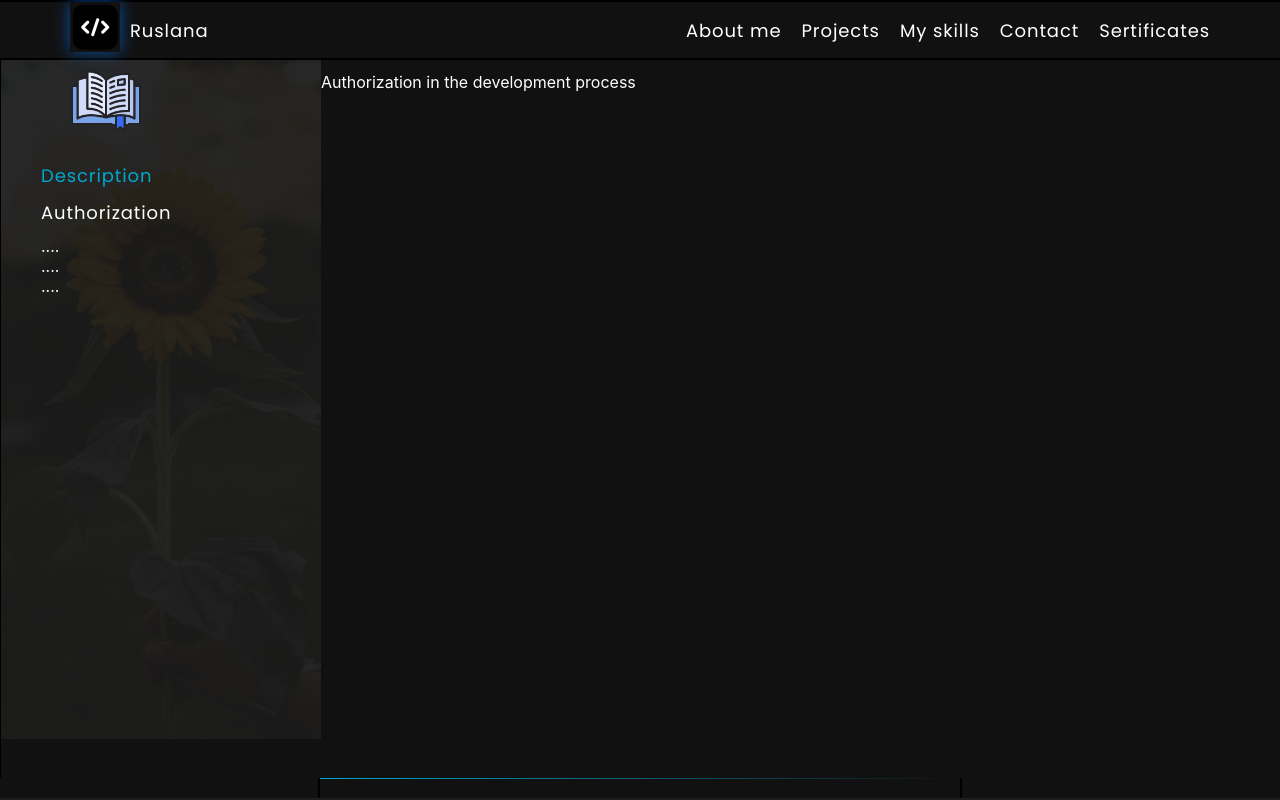
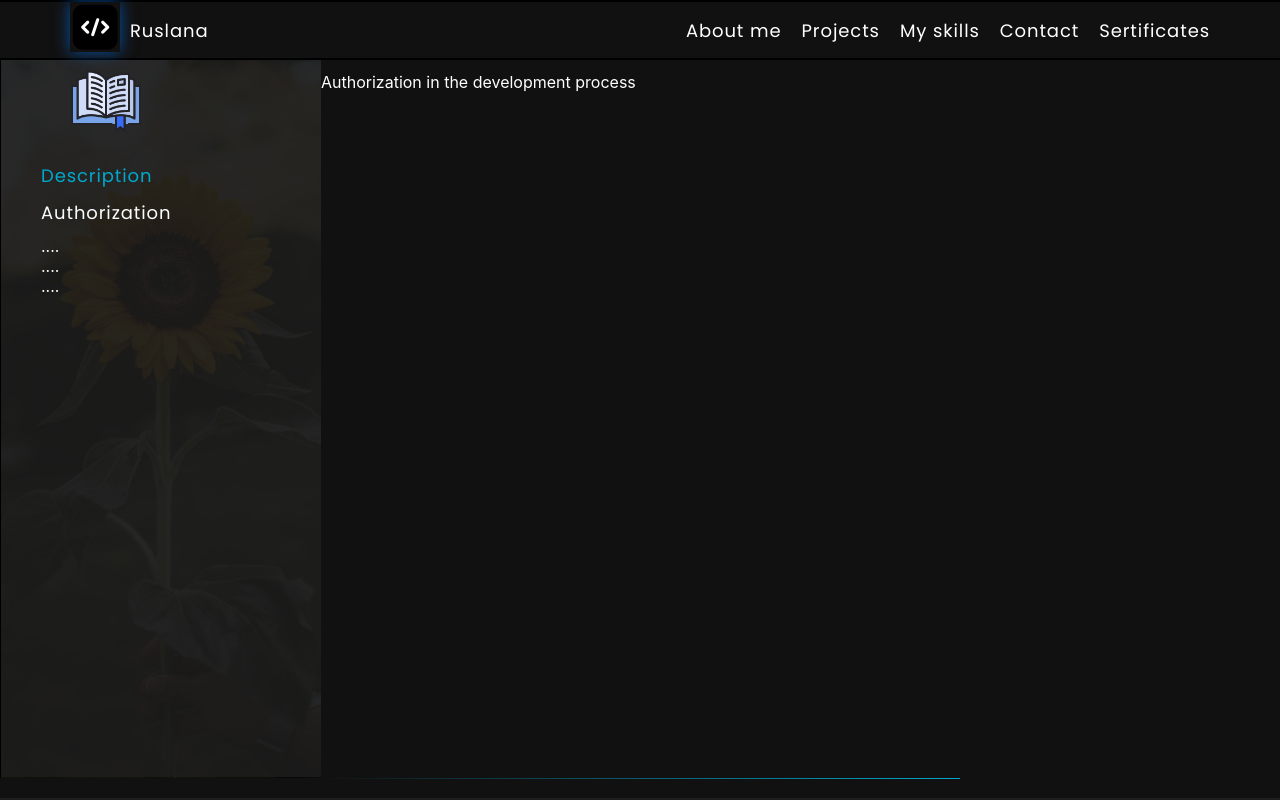
Before and after one commit to Ruwiseturtle/myportfolio, a React (Create React App) app: page /#/MenuPage/Authorization in a window 1280 px wide. Built offline with nearby package versions, Linux system fonts and the light colour scheme.

Commit message:
description

```diff
--- a/src/components/DescriptionMenu/DescriptionMenu.jsx
+++ b/src/components/DescriptionMenu/DescriptionMenu.jsx
@@ -12,7 +12,8 @@ const DescriptionMenu = () => {
         concepts to showcase my growth as a developer. Over time, you’ll find
         more examples of my work here, from innovative solutions to experimental
         projects. Thank you for taking the time to explore this page, and I hope
-        it inspires you to see the range of what I can create!"
+        it inspires you to see the range of what I can create!".
+        <p className={style.descriptionText2}>To view the menu, click on the book!</p>
       </p>
     </div>
   );
--- a/src/components/DescriptionMenu/DescriptionMenu.module.css
+++ b/src/components/DescriptionMenu/DescriptionMenu.module.css
@@ -24,3 +24,12 @@
    letter-spacing: 0.05em;
    color: white;
 }
+
+.descriptionText2{
+     text-align: justify;
+    font-weight: 300;
+   font-size: 16px;
+   line-height: 17px;
+   letter-spacing: 0.05em;
+   color: #00A8CD;
+}
--- a/src/components/Footer/Footer.css
+++ b/src/components/Footer/Footer.css
@@ -2,15 +2,15 @@
   max-width: 1280px;
   height: 20px;
   background-color: rgb(18, 17, 17);
-  border-left: 2px solid #000000;
-  border-right: 2px solid #000000;
+  /* border-left: 2px solid #000000;
+  border-right: 2px solid #000000; */
 }
 
 .line-footer{
   width: calc(100vw / 2);
   height: 1px;
   background: linear-gradient(
-    to right, /* напрямок градієнту: відверху вниз */
+    to left, /* напрямок градієнту: відверху вниз */
     rgba(0, 168, 205), /* початковий колір */
     rgba(0, 168, 205, 0) /* кінцевий колір */
   );
--- a/src/components/Menu/Menu.module.css
+++ b/src/components/Menu/Menu.module.css
@@ -4,7 +4,8 @@
      padding-top: 90px;
      width: 25%;
      min-width: 184px;
-     min-height: calc(100vh - 57px - 60px - 90px);
+     /* min-height: calc(100vh - 57px - 60px - 90px); */
+     min-height: calc(100vh - 169px);
      word-wrap: break-word;
      white-space: normal;
      scrollbar-width: none; /* Прибирає скролл на Firefox */
@@ -22,6 +23,11 @@
      transform: translateY(-110%); /* Початково сховати меню за лівим краєм */
 }
 
+/* @media (max-width: 840px) {
+ .containerMenu{
+    width: 100%;
+  }
+} */
 
 
 ul li a{
--- a/src/pages/MenuPage/MenuPage.module.css
+++ b/src/pages/MenuPage/MenuPage.module.css
@@ -20,9 +20,16 @@
   background-color: rgb(18, 17, 17);
 }
 
+@media (max-width: 840px) {
+ .content{
+
+  }
+}
+
 .containerForPicture{
     width: 25%;
-    height: calc(100vh - 57px - 60px);
+    /* height: calc(100vh - 57px - 60px);*/
+    min-height: calc(100vh - 169px);
 /* добавляємо фон для меню */
      background-image: url('../../assets//images/backgroundForMenu.jpg');
      background-size: cover;
```
